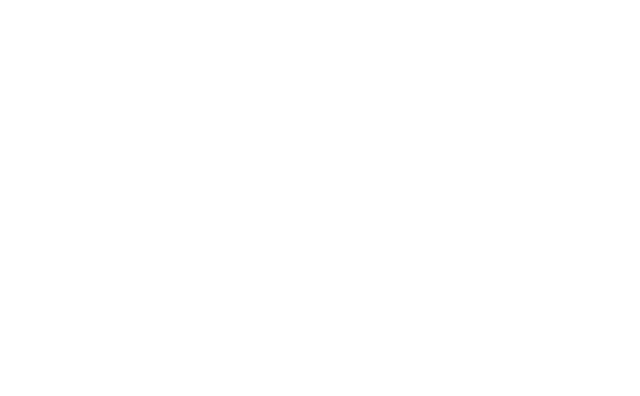
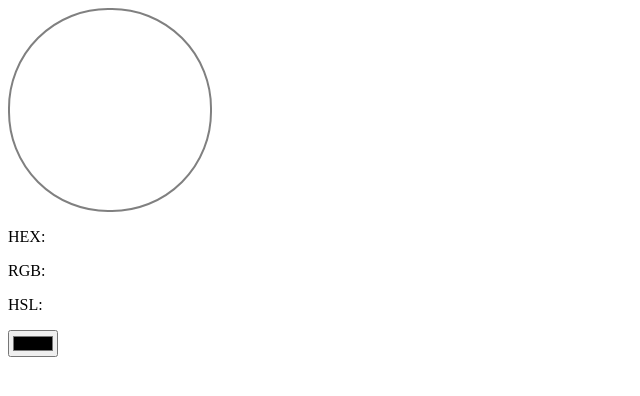
Before and after one commit to emil7809/color_wheel, a plain HTML site: page index.html in a window 1280 px wide. Shown: the whole page, without its empty margins (0-640 px from the left). Drawn offline with Linux system fonts and the light colour scheme.

Commit message:
construction of code

```diff
--- a/index.html
+++ b/index.html
@@ -8,6 +8,15 @@
     <title>Counting Array</title>
 </head>
 <body>
-    <script src="script.js"></script>
+    <div id="color_container">
+        <div id="color_wheel"></div>
+        <div id="color_data">
+            <p id="HEX_data">HEX: <span></span></p>
+            <p id="RGB_data">RGB: <span></span></p>
+            <p id="HSL_data">HSL: <span></span></p>
+        </div>
+    </div>
+    <input type="color">
+    <script id="color_selector" src="script.js"></script>
 </body>
 </html>
--- a/script.js
+++ b/script.js
@@ -0,0 +1,27 @@
+"use strict";
+
+window.addEventListener(DOMException, start);
+
+function start(){
+    document.querySelector("#color_selector").addEventListener("input", chosenColor);
+}
+
+function chosenColor() {
+
+}
+
+function HEXvalues() {
+
+}
+
+function RGBvalues() {
+
+}
+
+function HSLvalues() {
+
+}
+
+function displayColor() {
+
+}
--- a/style.css
+++ b/style.css
@@ -0,0 +1,6 @@
+#color_wheel {
+  width: 200px;
+  height: 200px;
+  border: solid 2px gray;
+  border-radius: 100px;
+}
```
